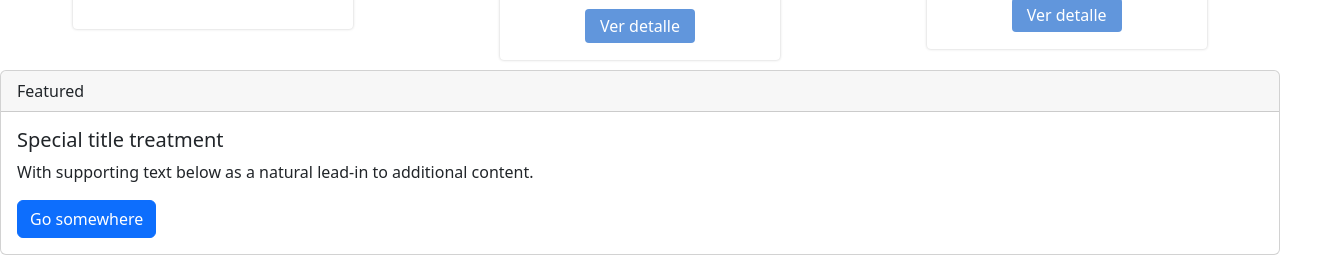
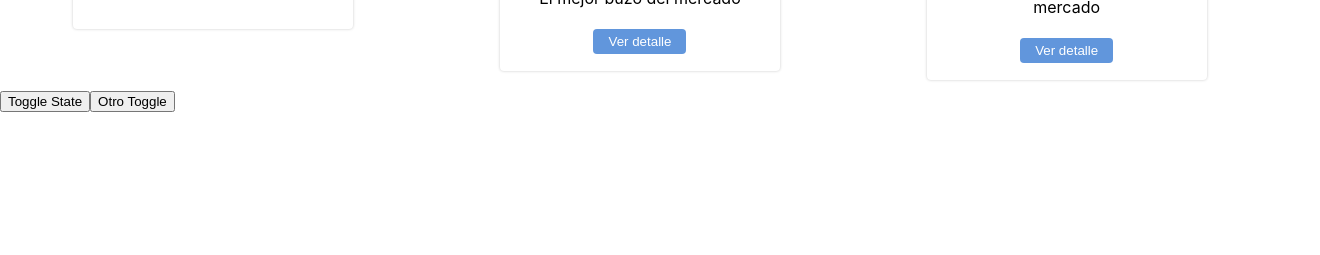
Before and after one commit to SSantiago90/react43580, a React (Create React App) app: page / in a window 1280 px wide. Shown: the part 636-891 px from the top of the page, 1320 px wide, since content can reach past the window. After the commit the page ends 800 px from the top, so only its background shows below. Built offline with nearby package versions, Linux system fonts and the light colour scheme.

Commit message:
clase estado y ciclo de vida

```diff
--- a/package.json
+++ b/package.json
@@ -3,11 +3,9 @@
   "version": "0.1.0",
   "private": true,
   "dependencies": {
-    "@popperjs/core": "^2.11.6",
     "@testing-library/jest-dom": "^5.16.5",
     "@testing-library/react": "^13.4.0",
     "@testing-library/user-event": "^13.5.0",
-    "bootstrap": "^5.2.3",
     "react": "^18.2.0",
     "react-dom": "^18.2.0",
     "react-scripts": "5.0.1",
--- a/src/App.js
+++ b/src/App.js
@@ -11,20 +11,6 @@ function App() {
       <NavBar />
       {/* <Examples /> */}
       <ItemListContainer />
-
-      <div class="card">
-        <div class="card-header">Featured</div>
-        <div class="card-body">
-          <h5 class="card-title">Special title treatment</h5>
-          <p class="card-text">
-            With supporting text below as a natural lead-in to additional
-            content.
-          </p>
-          <a href="#" class="btn btn-primary">
-            Go somewhere
-          </a>
-        </div>
-      </div>
     </>
   );
 }
--- a/src/components/Item/Item.jsx
+++ b/src/components/Item/Item.jsx
@@ -1,11 +1,14 @@
-import React from "react";
+import React, { useState } from "react";
+
 import "./item.css";
 
 import { ButtonChild } from "../button/Button";
+import ToggleButton from "../toggleButton/ToggleButton";
 
 function Item({ title, price, detail, imgurl }) {
   return (
     <div className="item-card">
+      <ToggleButton icon="♥" />
       <div className="item-card_header">
         <h2>{title}</h2>
       </div>
--- a/src/components/ItemListContainer/ItemListContainer.jsx
+++ b/src/components/ItemListContainer/ItemListContainer.jsx
@@ -1,4 +1,4 @@
-import React from "react";
+import React, { useState, useEffect } from "react";
 
 import FlexWrapper from "../flexWrapper/FlexWrapper";
 import Item from "../Item/Item";
@@ -6,6 +6,22 @@ import Item from "../Item/Item";
 import imgbuzo from "../../assets/img/buzo.jpg";
 
 function ItemListContainer() {
+  const [toggle, setToggle] = useState(false);
+  const [otroToggle, setOtroToggle] = useState(false);
+
+  console.log("%cRenderizando ItemListContainer...", "background-color: blue");
+
+  useEffect(() => {
+    console.log(
+      "%cObteniendo items de la base de datos",
+      "background-color: green"
+    );
+  }, []);
+
+  useEffect(() => {
+    console.log("%cEffecto deependiente de Toggle", "background-color: orange");
+  }, [toggle]);
+
   const productoA = {
     title: "Remera",
     price: 450,
@@ -36,6 +52,8 @@ function ItemListContainer() {
           imgurl="/assets/img/zapatilla.webp"
         />
       </FlexWrapper>
+      <button onClick={() => setToggle(!toggle)}>Toggle State</button>
+      <button onClick={() => setOtroToggle(!toggle)}>Otro Toggle</button>
     </>
   );
 }
--- a/src/components/button/Button.jsx
+++ b/src/components/button/Button.jsx
@@ -1,7 +1,7 @@
 import styles from "./button.module.css";
 
 export default function Button(props) {
-  console.log(props);
+  /* console.log(props); */
 
   return (
     <button style={{ backgroundColor: props.color }} className={styles.btn}>
@@ -12,7 +12,7 @@ export default function Button(props) {
 
 // named exports
 export function ButtonChild(props) {
-  console.log(props);
+  /*  console.log(props); */
 
   return (
     <button style={{ backgroundColor: props.color }} className={styles.btn}>
--- /dev/null
+++ b/src/components/toggleButton/ToggleButton.jsx
@@ -0,0 +1,23 @@
+import React, { useState } from "react";
+
+function ToggleButton(props) {
+  /* let textoBtn = "No me clickeaste"; */
+  const [isActive, setIsActive] = useState(false);
+
+  const handleClick = () => {
+    console.log("click btn");
+    setIsActive(!isActive);
+  };
+
+  let classToggleBtn;
+  if (isActive) classToggleBtn = "item-card_favicon favorite";
+  else classToggleBtn = "item-card_favicon";
+
+  return (
+    <button className={classToggleBtn} onClick={handleClick}>
+      {props.icon}
+    </button>
+  );
+}
+
+export default ToggleButton;
--- a/src/index.js
+++ b/src/index.js
@@ -3,9 +3,6 @@ import ReactDOM from "react-dom/client";
 import "./index.css";
 import App from "./App";
 
-import "bootstrap/dist/css/bootstrap.css";
-import * as bootstrap from "bootstrap";
-
 const divRoot = document.getElementById("root");
 const root = ReactDOM.createRoot(divRoot);
 
```
Also changed, not shown: 1 other file (tests, documents, lock files or other folders).
